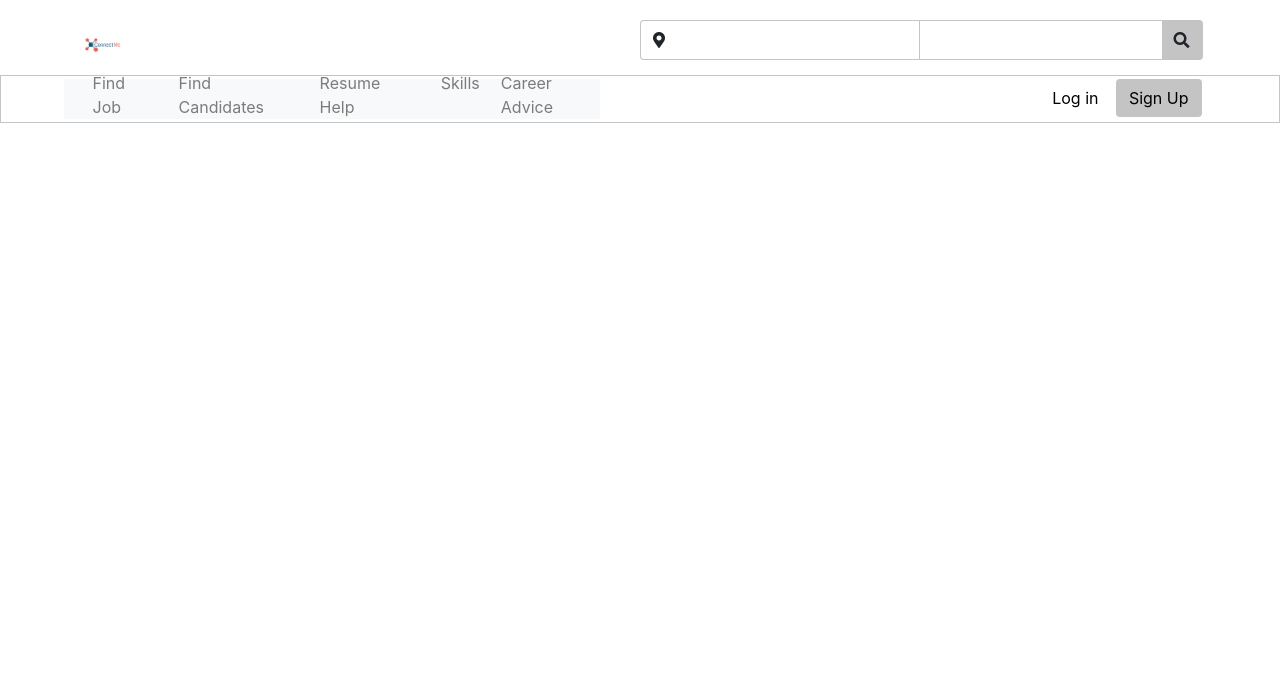
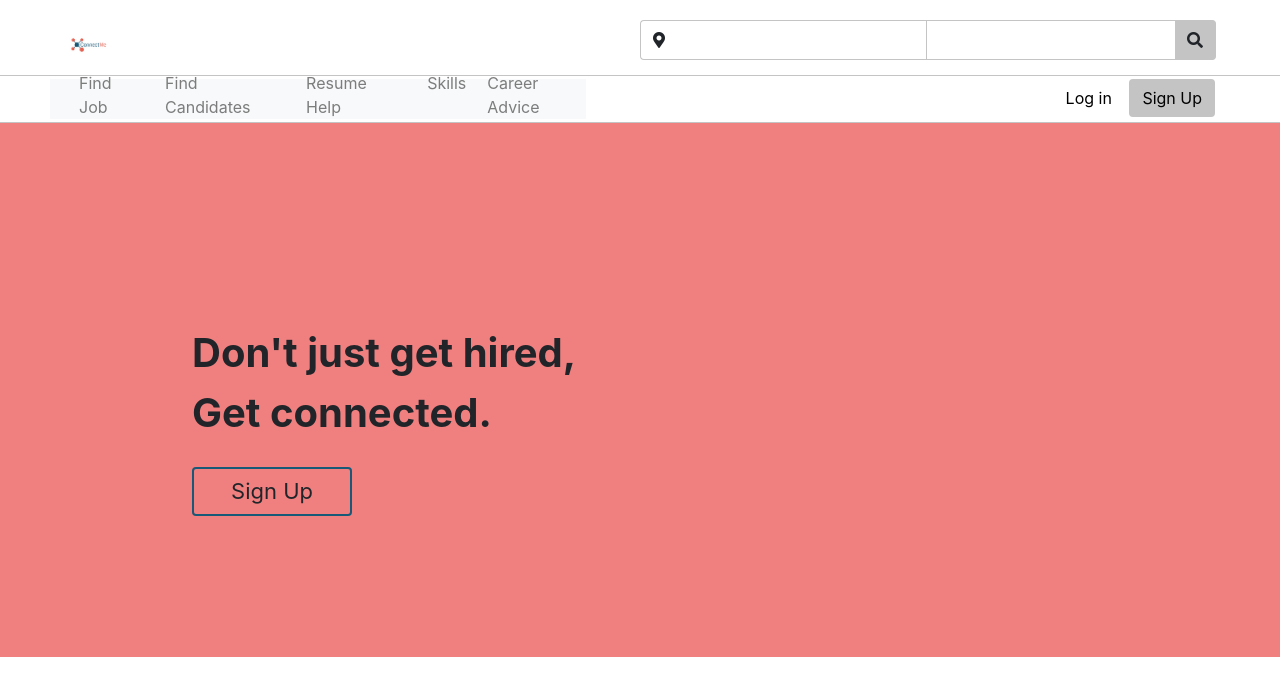
Before and after one commit to Mufasa4dev/connectME, a PHP site: page / in a window 1280 px wide. Shown: the top 696 px of the page. Run offline with PHP 8.4, Linux system fonts and the light colour scheme; some libraries are stand-ins or nearby versions.

Commit message:
I added background box for the image

```diff
--- a/css/style.css
+++ b/css/style.css
@@ -2,12 +2,18 @@
     margin: 0%;
     padding: 0%;
     box-sizing: border-box;
+}
+#contain {
+    padding: 0px;
+    box-sizing: border-box;
+    overflow: hidden;
 }
 
 /* START: Top Logo & SearchBar */
 .topsearch {
 
     height: 75px;
+
 }
 .logo {
     margin-top: 20px;
@@ -60,6 +66,7 @@
     padding-right: 5%;
     padding-top: 3px;
     padding-bottom: 3px;
+
 }
 .topnav  a {
     margin-left: 1%;
@@ -73,7 +80,6 @@
     background: #C4C4C4;
 }
 #check {
-
     margin-left: 0px;
     float: left;
     height: 40px;
@@ -106,3 +112,27 @@
     width: 100px;
 }
 /* END: Top Logo & SearchBar  */
+
+#topbckgrd {
+    width: 100%;
+    height: 534px;
+    background-color: lightcoral;
+    padding-top: 200px;
+}
+#bckgrd {
+
+}
+#connect {
+    width: 70%;
+   margin-left: 15%;
+}
+#connectText {
+    font-size: 250%;
+    font-weight: bolder;
+}
+#signupbtn2 {
+    /* background: #C4C4C4; */
+    border: 2px solid #175977;
+    width: 10rem;
+    font-size: 22px;
+}
--- a/index.html
+++ b/index.html
@@ -9,7 +9,7 @@
     <link rel="stylesheet" href="./css/style.css">
 </head>
 <body>
-    <div class="container-fluid">
+    <div class="container-fluid" id="contain">
         <header>
             <div class="row topsearch">
                 <div class="col-sm logo">
@@ -37,14 +37,13 @@
                               <span class="navbar-toggler-icon"></span>
                             </button>
                             <div class="collapse navbar-collapse" id="navbarNavAltMarkup">
-                              <span class="navbar-nav">
-
+                              <div class="navbar-nav">
                                 <a class="nav-link" href="#"><span class="navtext1">Find Job</span></a>
                                 <a class="nav-link" href="#"><span class="navtext2">Find Candidates</span> </a>
                                 <a class="nav-link" href="#"><span class="navtext3">Resume Help</span> </a>
                                 <a class="nav-link" href="#"><span class="navtext">Skills</span></a>
                                 <a class="nav-link" href="#"><span class="navtext4">Career Advice</span> </a>
-                              </span>
+                              </div>
                             </div>
 
                           </nav>
@@ -60,6 +59,45 @@
             </nav>
         </header>
 
+        <section id="bckgrd">
+            <div id="topbckgrd" >
+                <div id="connect">
+                    <div id="connectText">Don't just get hired, <br> Get connected.</div><br>
+                    <button class="btn" id="signupbtn2">Sign Up</button>
+                </div>
+            </div>
+            <!-- <div id="carouselExampleIndicators" class="carousel slide" data-ride="carousel">
+                <ol class="carousel-indicators">
+                  <li data-target="#carouselExampleIndicators" data-slide-to="0" class="active"></li>
+                  <li data-target="#carouselExampleIndicators" data-slide-to="1"></li>
+                  <li data-target="#carouselExampleIndicators" data-slide-to="2"></li>
+                </ol>
+                <div class="carousel-inner min-vh-100">
+                  <div class="carousel-item active">
+                    <img src="./images/The-Gym-11.jpg" class="d-block w-100" alt="...">
+                  </div>
+                  <div class="carousel-item">
+                    <img src="./images/The-Gym-11.jpg" class="d-block w-100" alt="...">
+                  </div>
+                  <div class="carousel-item">
+                    <img src="./images/The-Gym-11.jpg" class="d-block w-100" alt="...">
+                  </div>
+                </div>
+                <a class="carousel-control-prev" href="#carouselExampleIndicators" role="button" data-slide="prev">
+                  <span class="carousel-control-prev-icon" aria-hidden="true"></span>
+                  <span class="sr-only">Previous</span>
+                </a>
+                <a class="carousel-control-next" href="#carouselExampleIndicators" role="button" data-slide="next">
+                  <span class="carousel-control-next-icon" aria-hidden="true"></span>
+                  <span class="sr-only">Next</span>
+                </a>
+              </div> -->
+        </section>
+
+
+
+
+
 
     </div>
     <script src="./JavaScript/main.js"></script>
```
